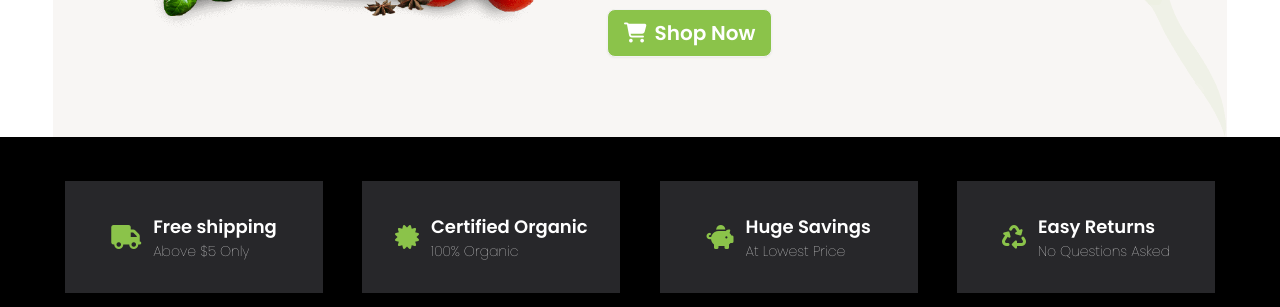
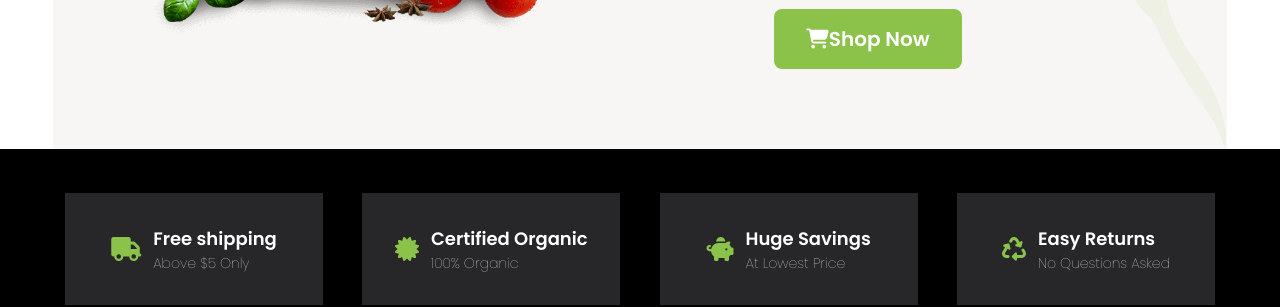
Before and after one commit to alaminislam34/Ecommerce-Organic-Food-Website, a plain HTML site: page index.html in a window 1280 px wide. Shown: the part 507-814 px from the top of the page. Drawn offline with nearby package versions, Linux system fonts and the light colour scheme.

Commit message:
added problem solution

```diff
--- a/index.html
+++ b/index.html
@@ -106,9 +106,15 @@
               >
                 <li><a>Home</a></li>
                 <li><a>Everything</a></li>
-                <li><a>Groceries</a></li>
-                <li><a>About</a></li>
-                <li><a>Contact</a></li>
+                <li>
+                  <a>Groceries</a>
+                </li>
+                <li>
+                  <a>About</a>
+                </li>
+                <li>
+                  <a>Contact</a>
+                </li>
               </ul>
             </div>
           </div>
@@ -136,11 +142,13 @@
                 Lorem, ipsum dolor sit amet consectetur adipisicing elit. Fugit,
                 est. Lorem ipsum dolor sit amet.
               </p>
-              <button
-                class="btn text-xl font-semibold capitalize bg-primary text-white flex flex-row items-center mx-auto md:mx-0 hover:text-primary hover:bg-white"
-              >
-                <i class="fa-solid fa-cart-shopping"></i> Shop now
-              </button>
+              <div class="flex justify-center">
+                <button
+                  class="py-4 px-8 rounded-lg text-xl font-semibold capitalize bg-primary text-white flex flex-row items-center mx-auto md:mx-0 hover:text-primary hover:bg-white"
+                >
+                  <i class="fa-solid fa-cart-shopping"></i> Shop now
+                </button>
+              </div>
             </div>
           </div>
         </div>
```
